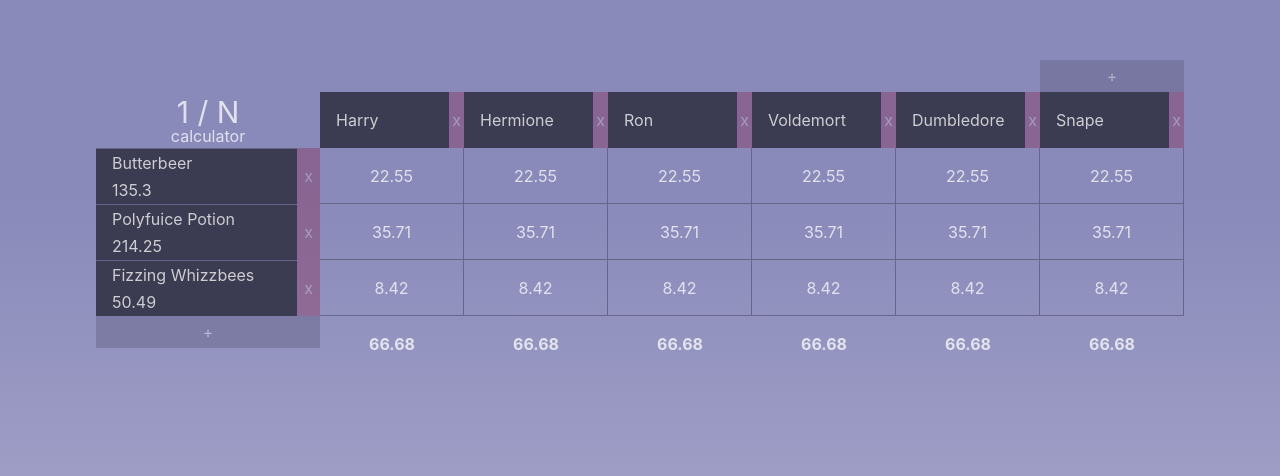
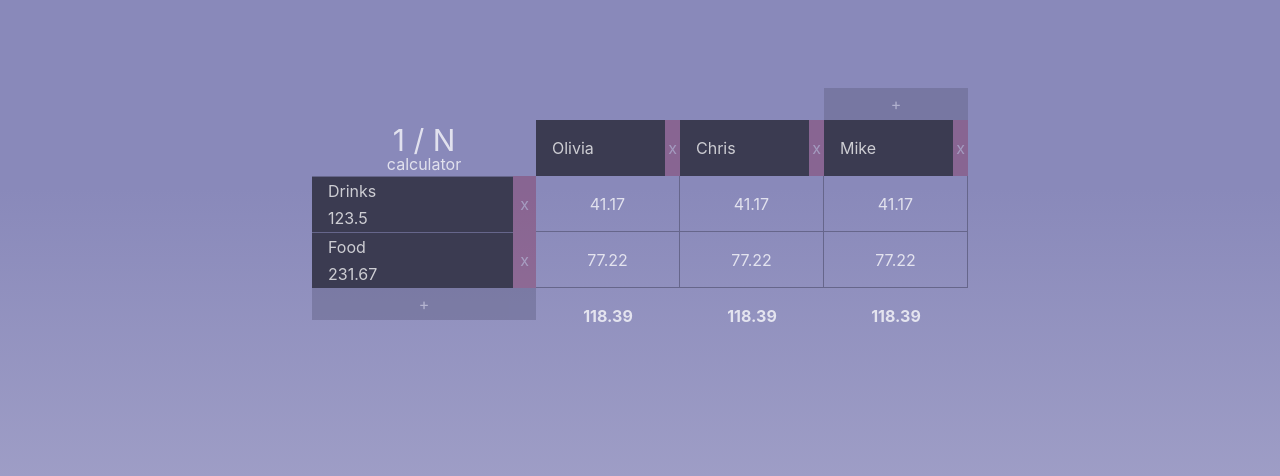
Before and after one commit to mikemklee/one-over-n, a Vue app: page / in a window 1280 px wide. Shown: the part 196-672 px from the top of the page. Built offline with nearby package versions, Linux system fonts and the light colour scheme.

Commit message:
Tweak dummy data

```diff
--- a/src/components/Main.vue
+++ b/src/components/Main.vue
@@ -8,16 +8,12 @@ import Editable from "./Editable.vue";
 
 const expenses = reactive([
   {
-    description: "Butterbeer",
-    total: 135.3,
+    description: "Drinks",
+    total: 123.5,
   },
   {
-    description: "Polyfuice Potion",
-    total: 214.25,
-  },
-  {
-    description: "Fizzing Whizzbees",
-    total: 50.49,
+    description: "Food",
+    total: 231.67,
   },
 ]);
 
@@ -37,27 +33,15 @@ function removeExpense(expenseIdx) {
 
 const people = reactive([
   {
-    name: "Harry",
+    name: "Olivia",
     spent: 0,
   },
   {
-    name: "Hermione",
+    name: "Chris",
     spent: 0,
   },
   {
-    name: "Ron",
-    spent: 0,
-  },
-  {
-    name: "Voldemort",
-    spent: 0,
-  },
-  {
-    name: "Dumbledore",
-    spent: 0,
-  },
-  {
-    name: "Snape",
+    name: "Mike",
     spent: 0,
   },
 ]);
--- /dev/null
+++ b/src/tests/dummy.js
@@ -0,0 +1,41 @@
+export const dummyExpenses = [
+  {
+    description: "Butterbeer",
+    total: 135.3,
+  },
+  {
+    description: "Polyfuice Potion",
+    total: 214.25,
+  },
+  {
+    description: "Fizzing Whizzbees",
+    total: 50.49,
+  },
+];
+
+export const dummyPeople = [
+  {
+    name: "Harry",
+    spent: 0,
+  },
+  {
+    name: "Hermione",
+    spent: 0,
+  },
+  {
+    name: "Ron",
+    spent: 0,
+  },
+  {
+    name: "Voldemort",
+    spent: 0,
+  },
+  {
+    name: "Dumbledore",
+    spent: 0,
+  },
+  {
+    name: "Snape",
+    spent: 0,
+  },
+];
```
